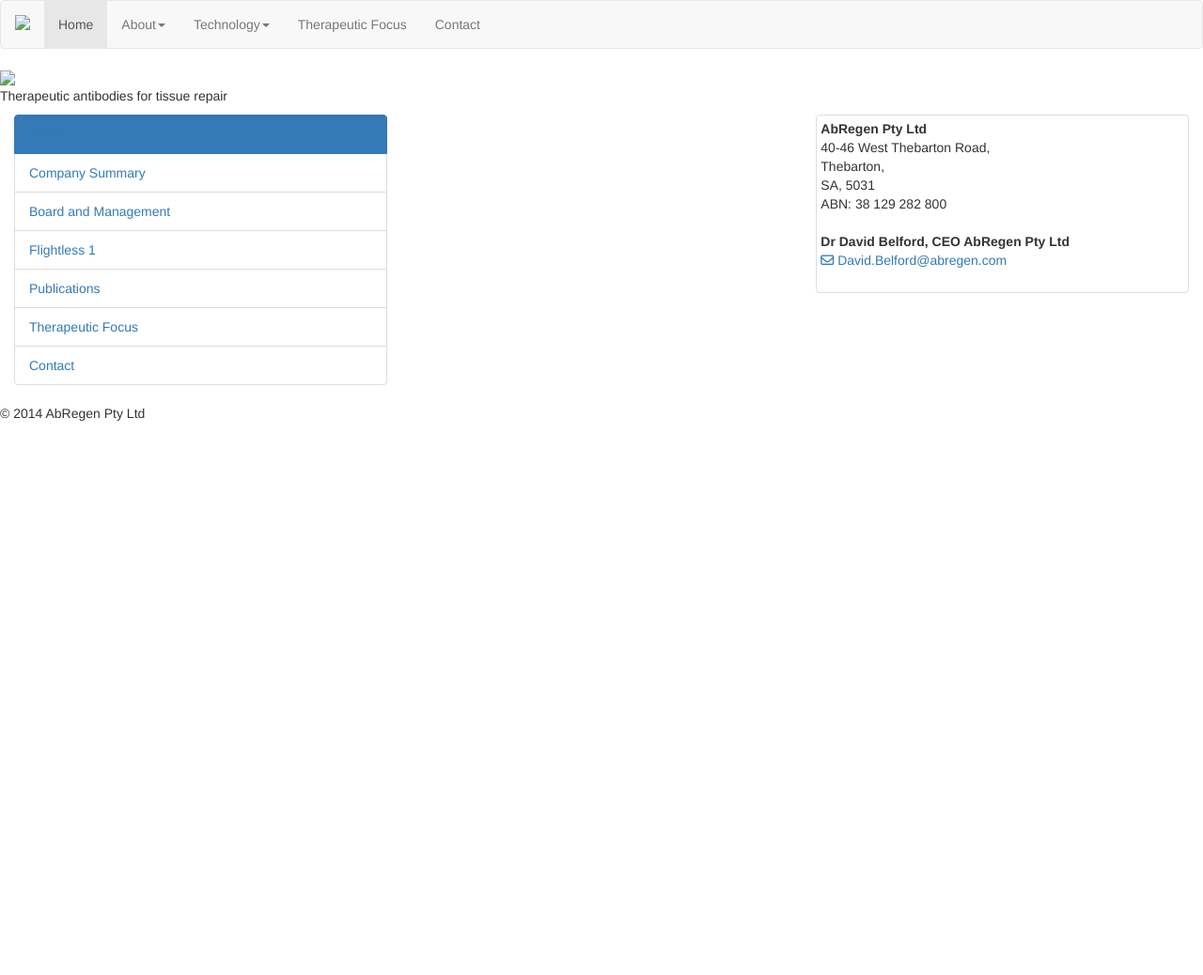
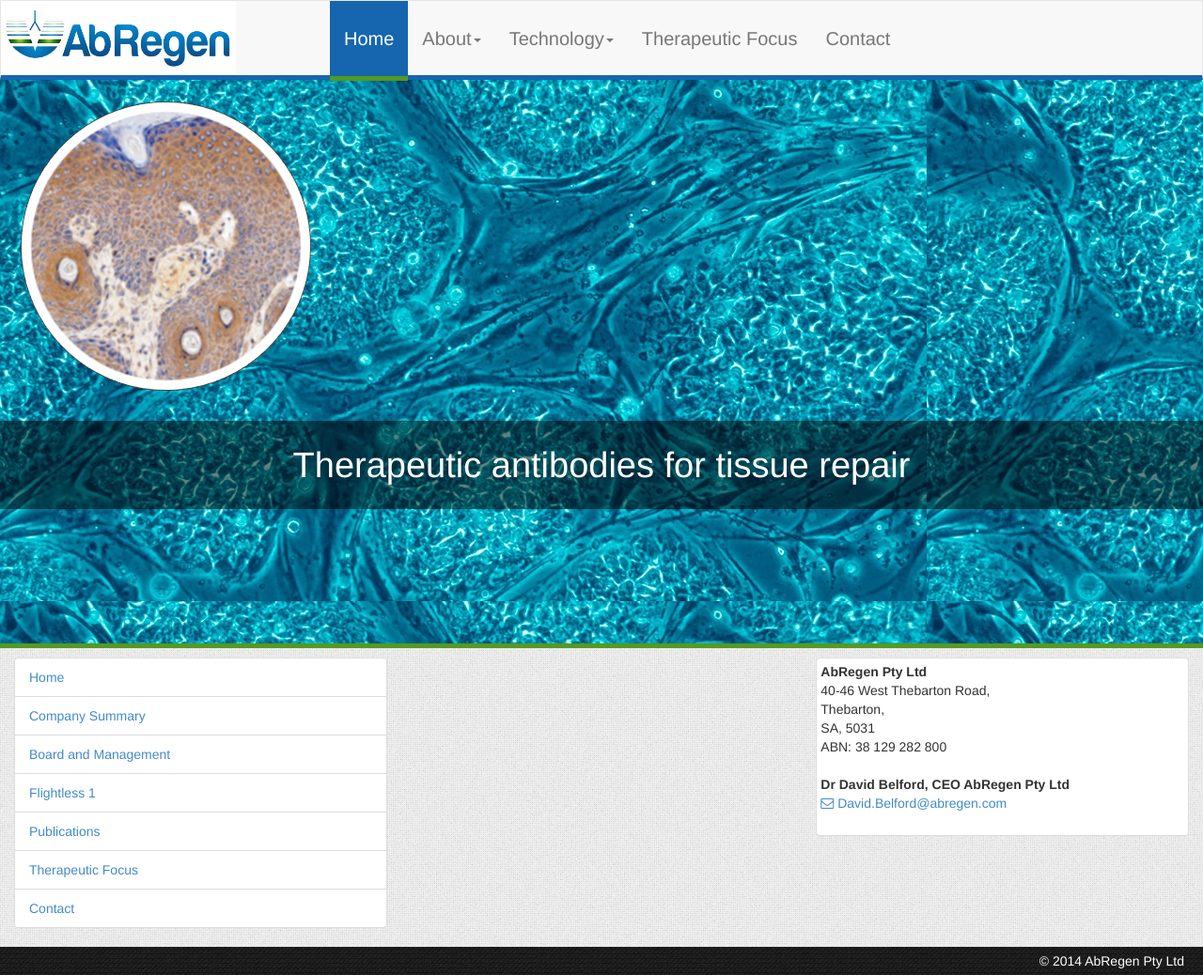
Before and after one commit to malpenitin/abregen, a Jekyll site: the page built from index.html, in a window 1280 px wide. Shown: the whole page at 94% size. Built offline with Jekyll 4.4.1, drawn with Linux system fonts in a browser that asks for light colours; nearby versions of some CDN libraries; library files that are not in the unit come from our copies; Markdown is read by kramdown in place of the engine named in the settings; the list of posts is cut into pages by our own code; comment, search, counter and statistics services are not loaded; before the commit the page ends 900 px from its top, so only the background shows below that.

Commit message:
Link Name Edit

```diff
--- a/_config.yml
+++ b/_config.yml
@@ -10,7 +10,7 @@
 tagline:          Sample
 url:
 paginate:         1
-baseurl:          /abregen
+baseurl:          /abregen/
 author:
   name:           Nitin Malpe
   url:            malpenitin@gmail.com
```
Also changed, not shown: 1 other file.
